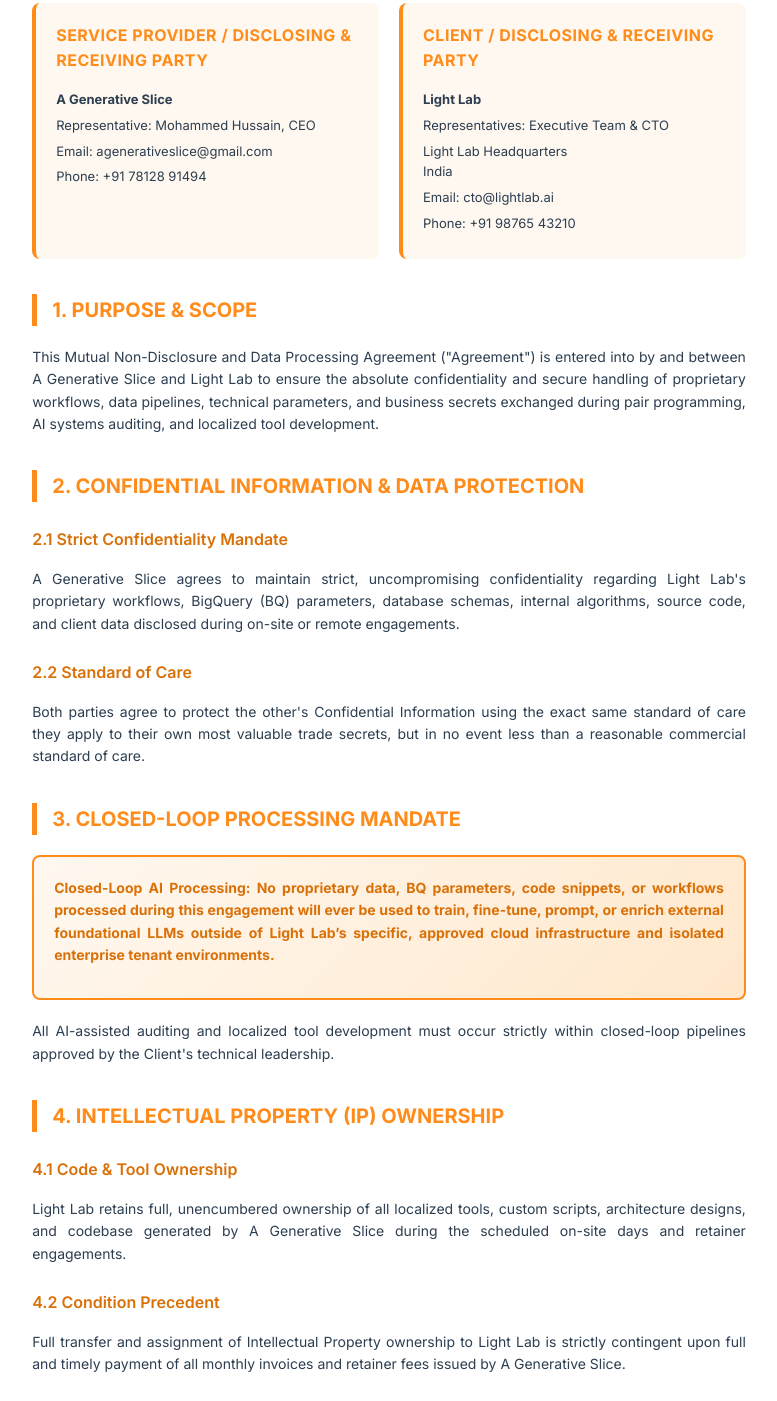
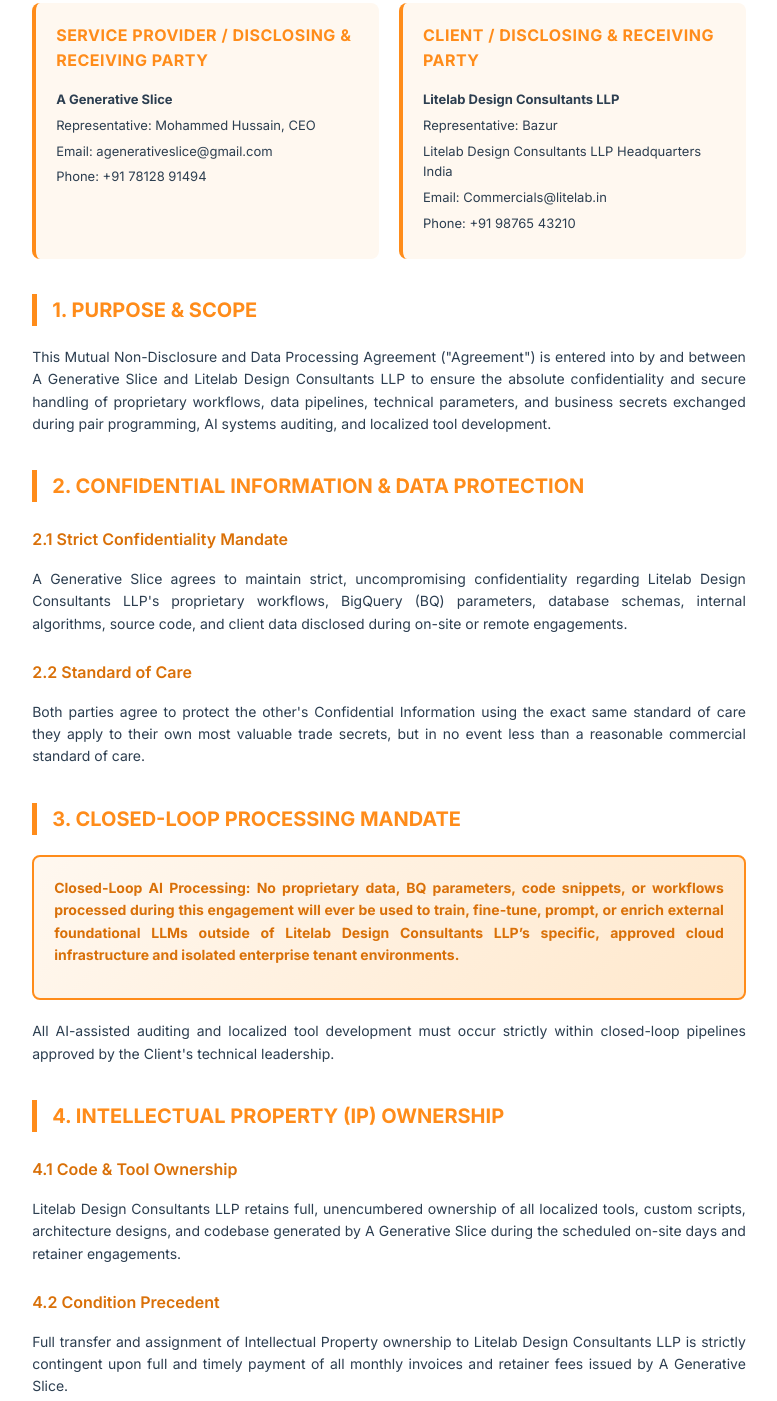
Before and after one commit to A-Generative-Slice/client-document-database, a website: page clients/light-lab/generated/NDA-LightLab.html in a window 1280 px wide. Shown: the part 482-1883 px from the top of the page, without its empty margins (251-1028 px from the left). Drawn offline with Linux system fonts and the light colour scheme.

Commit message:
feat: Update client info to Litelab Design Consultants LLP, representative to Bazur, and email to Commercials@litelab.in

```diff
--- a/clients/light-lab/generated/NDA-LightLab.html
+++ b/clients/light-lab/generated/NDA-LightLab.html
@@ -42,24 +42,24 @@
 
             <div class="party-box">
                 <h3>Client / Disclosing & Receiving Party</h3>
-                <p><strong>Light Lab</strong></p>
-                <p>Representatives: Executive Team & CTO</p>
-                <p>Light Lab Headquarters<br>India</p>
-                <p>Email: cto@lightlab.ai</p>
+                <p><strong>Litelab Design Consultants LLP</strong></p>
+                <p>Representative: Bazur</p>
+                <p>Litelab Design Consultants LLP Headquarters<br>India</p>
+                <p>Email: Commercials@litelab.in</p>
                 <p>Phone: +91 98765 43210</p>
             </div>
         </div>
 
         <div class="section">
             <h2 class="section-header">1. Purpose & Scope</h2>
-            <p>This Mutual Non-Disclosure and Data Processing Agreement ("Agreement") is entered into by and between A Generative Slice and Light Lab to ensure the absolute confidentiality and secure handling of proprietary workflows, data pipelines, technical parameters, and business secrets exchanged during pair programming, AI systems auditing, and localized tool development.</p>
+            <p>This Mutual Non-Disclosure and Data Processing Agreement ("Agreement") is entered into by and between A Generative Slice and Litelab Design Consultants LLP to ensure the absolute confidentiality and secure handling of proprietary workflows, data pipelines, technical parameters, and business secrets exchanged during pair programming, AI systems auditing, and localized tool development.</p>
         </div>
 
         <div class="section">
             <h2 class="section-header">2. Confidential Information & Data Protection</h2>
             <div class="subsection">
                 <h3 class="subsection-header">2.1 Strict Confidentiality Mandate</h3>
-                <p>A Generative Slice agrees to maintain strict, uncompromising confidentiality regarding Light Lab's proprietary workflows, BigQuery (BQ) parameters, database schemas, internal algorithms, source code, and client data disclosed during on-site or remote engagements.</p>
+                <p>A Generative Slice agrees to maintain strict, uncompromising confidentiality regarding Litelab Design Consultants LLP's proprietary workflows, BigQuery (BQ) parameters, database schemas, internal algorithms, source code, and client data disclosed during on-site or remote engagements.</p>
             </div>
             <div class="subsection">
                 <h3 class="subsection-header">2.2 Standard of Care</h3>
@@ -70,7 +70,7 @@
         <div class="section">
             <h2 class="section-header">3. Closed-Loop Processing Mandate</h2>
             <div class="highlight-box">
-                <p><strong>Closed-Loop AI Processing: No proprietary data, BQ parameters, code snippets, or workflows processed during this engagement will ever be used to train, fine-tune, prompt, or enrich external foundational LLMs outside of Light Lab’s specific, approved cloud infrastructure and isolated enterprise tenant environments.</strong></p>
+                <p><strong>Closed-Loop AI Processing: No proprietary data, BQ parameters, code snippets, or workflows processed during this engagement will ever be used to train, fine-tune, prompt, or enrich external foundational LLMs outside of Litelab Design Consultants LLP’s specific, approved cloud infrastructure and isolated enterprise tenant environments.</strong></p>
             </div>
             <p>All AI-assisted auditing and localized tool development must occur strictly within closed-loop pipelines approved by the Client's technical leadership.</p>
         </div>
@@ -79,11 +79,11 @@
             <h2 class="section-header">4. Intellectual Property (IP) Ownership</h2>
             <div class="subsection">
                 <h3 class="subsection-header">4.1 Code & Tool Ownership</h3>
-                <p>Light Lab retains full, unencumbered ownership of all localized tools, custom scripts, architecture designs, and codebase generated by A Generative Slice during the scheduled on-site days and retainer engagements.</p>
+                <p>Litelab Design Consultants LLP retains full, unencumbered ownership of all localized tools, custom scripts, architecture designs, and codebase generated by A Generative Slice during the scheduled on-site days and retainer engagements.</p>
             </div>
             <div class="subsection">
                 <h3 class="subsection-header">4.2 Condition Precedent</h3>
-                <p>Full transfer and assignment of Intellectual Property ownership to Light Lab is strictly contingent upon full and timely payment of all monthly invoices and retainer fees issued by A Generative Slice.</p>
+                <p>Full transfer and assignment of Intellectual Property ownership to Litelab Design Consultants LLP is strictly contingent upon full and timely payment of all monthly invoices and retainer fees issued by A Generative Slice.</p>
             </div>
         </div>
 
@@ -124,11 +124,11 @@
                     <div class="signature-line">Signature</div>
                     <div class="signature-detail">
                         <span class="signature-label">Name:</span>
-                        <span class="signature-value">Chief Technology Officer (CTO)</span>
+                        <span class="signature-value">Bazur</span>
                     </div>
                     <div class="signature-detail">
                         <span class="signature-label">Title:</span>
-                        <span class="signature-value">CTO & Representative, Light Lab</span>
+                        <span class="signature-value">Representative, Litelab Design Consultants LLP</span>
                     </div>
                     <div class="signature-detail">
                         <span class="signature-label">Date:</span>
```
Also changed, not shown: clients/light-lab/generated/INV-JUL26-LightLab.html (+4 -4 lines), clients/light-lab/generated/SLA-LightLab.html (+8 -8 lines).
